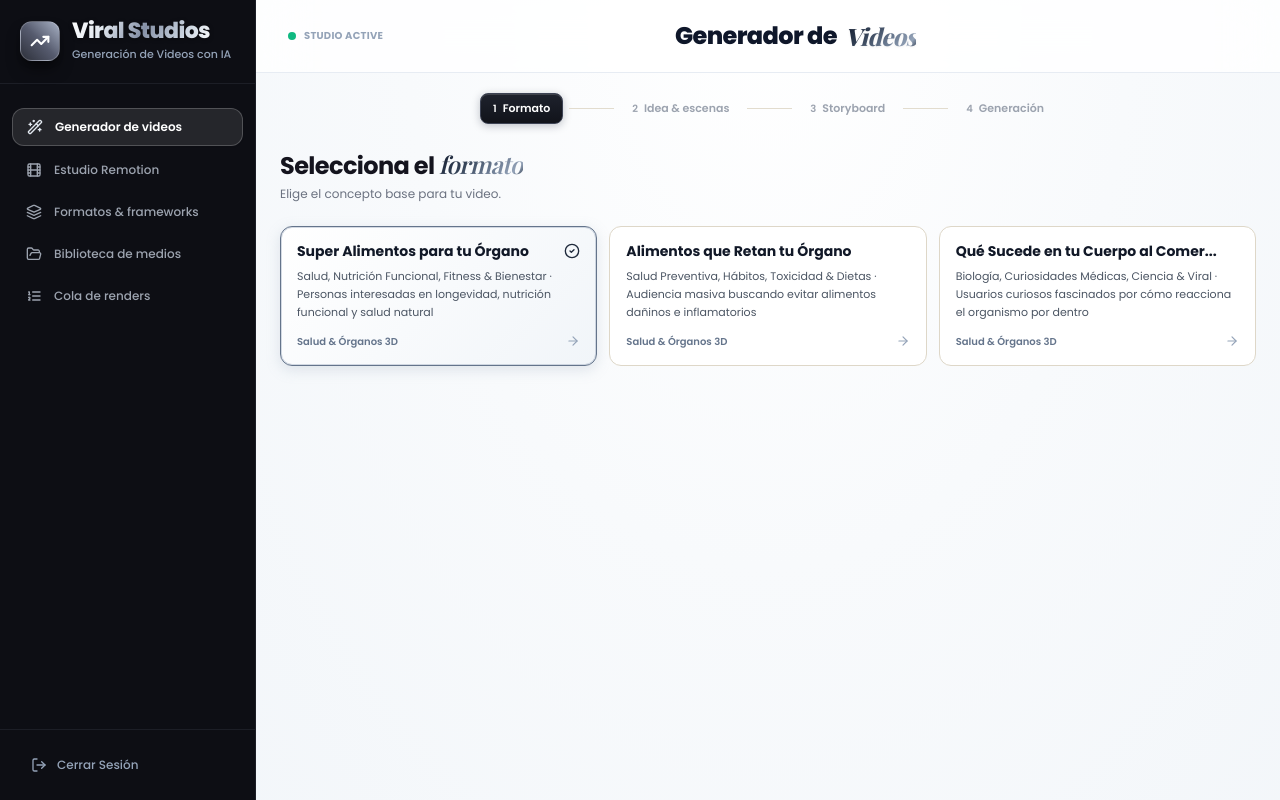
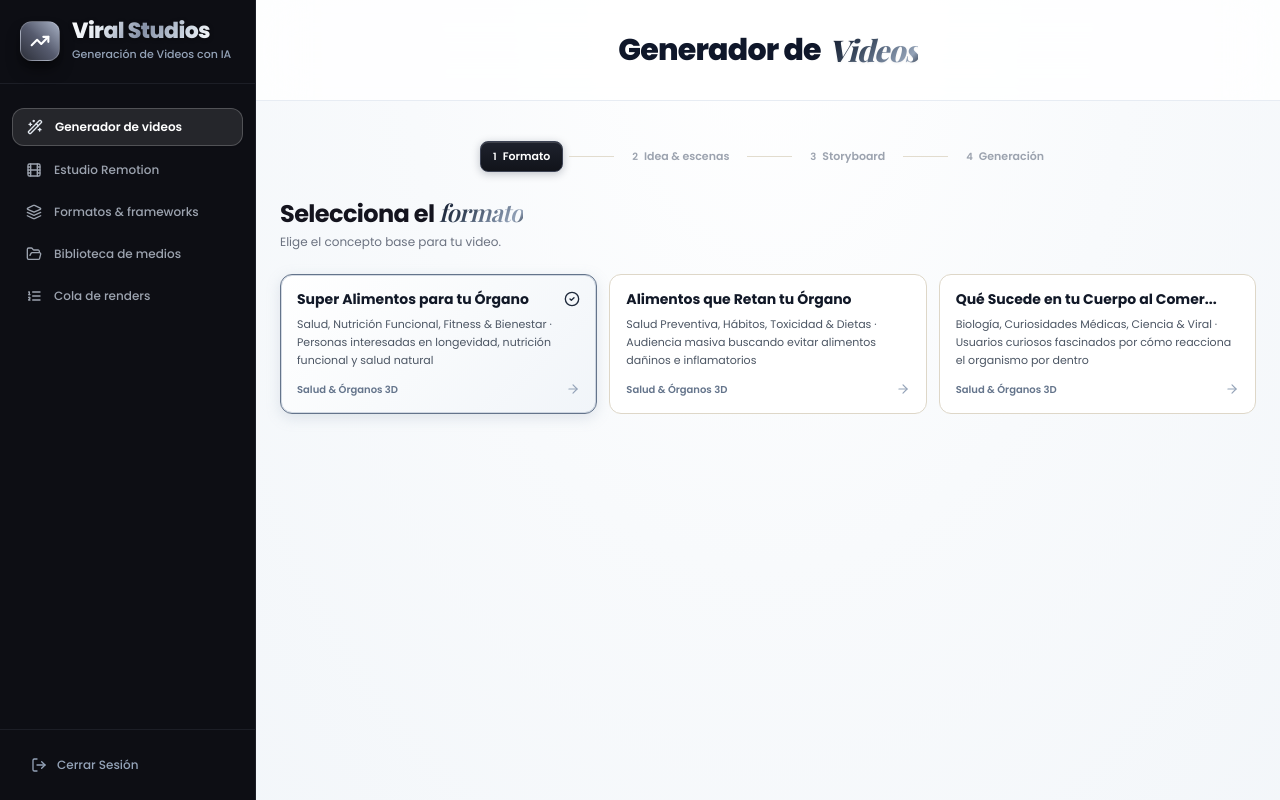
Before and after one commit to Sano-Punto/contenido-viral, a Next.js app: page /generador-de-videos in a window 1280 px wide. Built offline with nearby package versions, Linux system fonts and the light colour scheme; a web font is replaced by a local one.

Commit message:
style: remove studio active badge and expand header/main vertical spacing

```diff
--- a/app/(dashboard)/layout.tsx
+++ b/app/(dashboard)/layout.tsx
@@ -18,7 +18,7 @@ export default function DashboardLayout({
       <Sidebar />
       <ContentWrapper>
         <TopHeader />
-        <main className="flex-1 px-4 sm:px-6 py-5 w-full">
+        <main className="flex-1 px-4 sm:px-6 py-8 sm:py-10 w-full">
           <div className="max-w-6xl mx-auto w-full">
             {children}
           </div>
--- a/components/layout/TopHeader.tsx
+++ b/components/layout/TopHeader.tsx
@@ -3,7 +3,7 @@
 import React from 'react';
 import { usePathname, useRouter } from 'next/navigation';
 import { useSystemStore } from '@/store/useProjectStore';
-import { Plus, Film, Menu, Sparkles } from 'lucide-react';
+import { Plus, Film, Menu } from 'lucide-react';
 
 const PATH_TITLES: Record<string, { titleMain: string; titleAccent: string }> = {
   '/generador-de-videos': { titleMain: 'Generador de', titleAccent: 'Videos' },
@@ -22,10 +22,10 @@ export const TopHeader: React.FC = () => {
   const info = PATH_TITLES[pathname] || { titleMain: 'Viral Studios', titleAccent: 'Plataforma' };
 
   return (
-    <header className="sticky top-0 z-20 bg-white/80 backdrop-blur-xl border-b border-slate-200/80 px-4 sm:px-8 py-4 sm:py-5 shadow-xs transition-all">
+    <header className="sticky top-0 z-20 bg-white/80 backdrop-blur-xl border-b border-slate-200/80 px-4 sm:px-8 py-6 sm:py-8 shadow-xs transition-all">
       <div className="flex items-center justify-between relative w-full">
-        {/* Columna Izquierda: Botón Hamburguesa en Móvil / Indicador en Desktop */}
-        <div className="flex items-center gap-3 min-w-[40px]">
+        {/* Columna Izquierda: Botón Hamburguesa en Móvil */}
+        <div className="flex items-center min-w-[40px]">
           <button
             type="button"
             onClick={toggleMobileMenu}
@@ -34,16 +34,11 @@ export const TopHeader: React.FC = () => {
           >
             <Menu className="w-5 h-5" />
           </button>
-
-          <div className="hidden md:flex items-center gap-2 text-xs font-semibold text-slate-400">
-            <span className="w-2 h-2 rounded-full bg-emerald-500 animate-pulse" />
-            <span className="tracking-wide uppercase text-[10px] text-slate-400 font-bold">Studio Active</span>
-          </div>
         </div>
 
-        {/* Columna Central: Título Centrado y Destacado */}
+        {/* Columna Central: Título Centrado y Destacado con amplio espacio superior */}
         <div className="flex-1 text-center px-2">
-          <h1 className="text-xl sm:text-2xl font-black text-slate-900 tracking-tight flex items-center justify-center gap-2">
+          <h1 className="text-2xl sm:text-3xl font-black text-slate-900 tracking-tight flex items-center justify-center gap-2">
             <span>{info.titleMain}</span>
             <span className="font-serif italic font-extrabold text-silver-shine drop-shadow-sm">
               {info.titleAccent}
```
